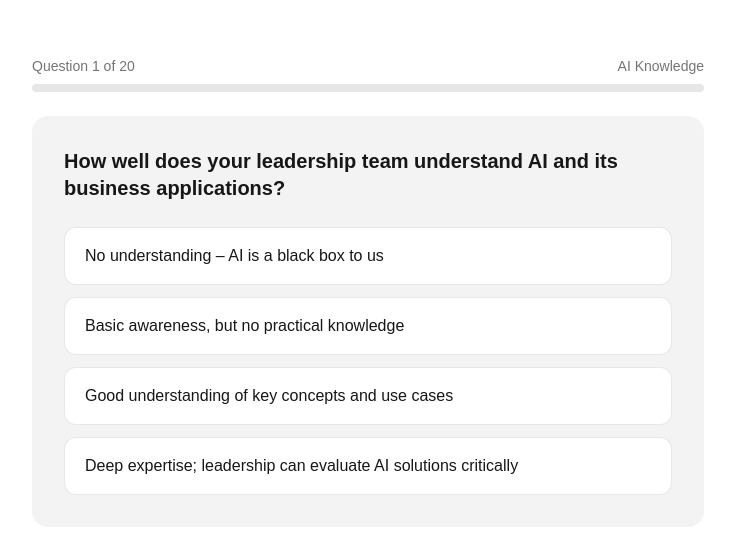
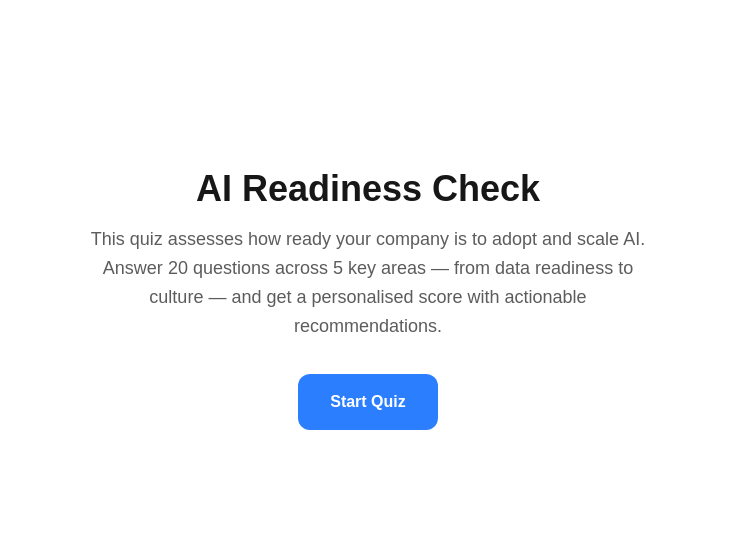
Before and after one commit to PauBaumgaertner/ki-readiness-check, a Next.js app: page / in a window 1280 px wide. Shown: the part 101-634 px from the top of the page, without its empty margins (272-1007 px from the left). Built offline with nearby package versions, Linux system fonts and the light colour scheme.

Commit message:
Fix: New component added

```diff
--- a/app/components/Quiz.tsx
+++ b/app/components/Quiz.tsx
@@ -12,6 +12,7 @@ import {
 } from '@/app/lib/quiz-data'
 
 export default function Quiz() {
+  const [started, setStarted] = useState(false)
   const [current, setCurrent] = useState(0)
   const [answers, setAnswers] = useState<number[]>(Array(QUESTIONS.length).fill(-1))
   const [done, setDone] = useState(false)
@@ -31,6 +32,28 @@ export default function Quiz() {
     setCurrent(0)
     setAnswers(Array(QUESTIONS.length).fill(-1))
     setDone(false)
+    setStarted(false)
+  }
+
+  if (!started) {
+    return (
+      <div className="min-h-screen flex flex-col items-center justify-center p-4 bg-background">
+        <div className="w-full max-w-2xl text-center">
+          <h1 className="text-3xl md:text-4xl font-bold mb-4">AI Readiness Check</h1>
+          <p className="text-foreground/70 text-base md:text-lg leading-relaxed mb-8 max-w-xl mx-auto">
+            This quiz assesses how ready your company is to adopt and scale AI. Answer{' '}
+            {QUESTIONS.length} questions across 5 key areas — from data readiness to culture —
+            and get a personalised score with actionable recommendations.
+          </p>
+          <button
+            onClick={() => setStarted(true)}
+            className="px-8 py-4 rounded-xl bg-blue-500 text-white text-base font-semibold hover:bg-blue-600 transition-colors cursor-pointer"
+          >
+            Start Quiz
+          </button>
+        </div>
+      </div>
+    )
   }
 
   if (done) {
```
